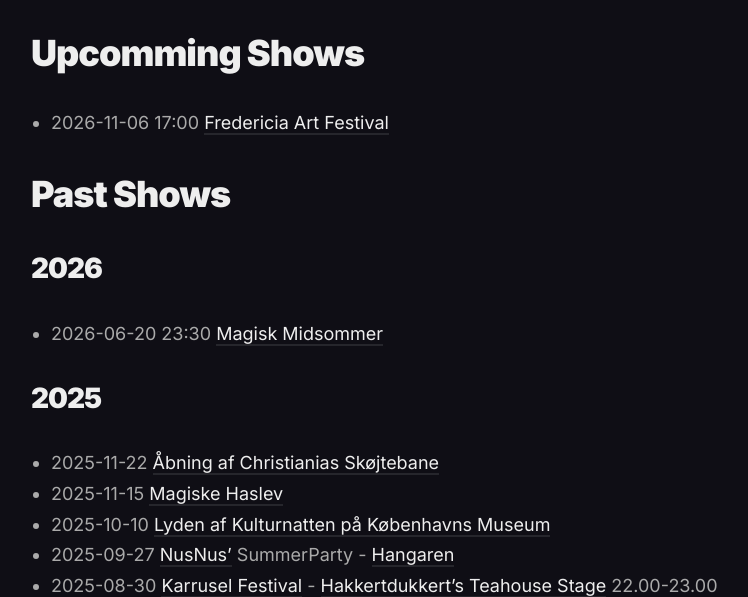
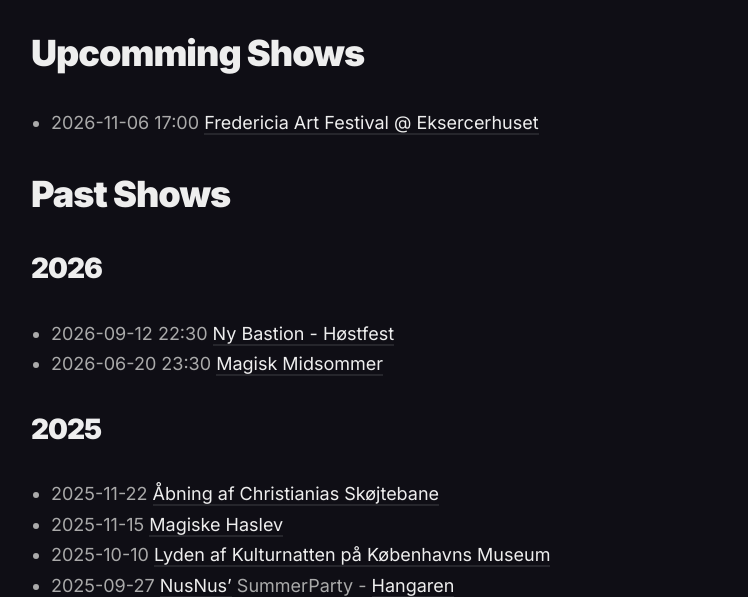
Before and after one commit to robotic4udio/tromleorkestret, a Jekyll site: the page built from _pages/shows.md, in a window 1280 px wide and 900 px high, scrolled down 520 px, cut to the strip 148-745 px from the top of the window. Shown: the whole strip, without its empty margins (229-977 px from the left). Built offline with Jekyll 4.4.1, drawn with Linux system fonts in a browser that asks for light colours.

Commit message:
update shows

```diff
--- a/_pages/shows.md
+++ b/_pages/shows.md
@@ -9,11 +9,12 @@
 ---
 
 # Upcomming Shows
-- 2026-11-06 17:00 [Fredericia Art Festival](https://www.eventc.dk/fredericia-art-festival/)
+- 2026-11-06 17:00 [Fredericia Art Festival @ Eksercerhuset](https://www.eventc.dk/fredericia-art-festival/)
 
 # Past Shows
 
 ## 2026
+- 2026-09-12 22:30 [Ny Bastion - Høstfest](https://www.nybastion.dk/)
 - 2026-06-20 23:30 [Magisk Midsommer](https://www.instagram.com/magiskmidsommer/)
 
 ## 2025
```
